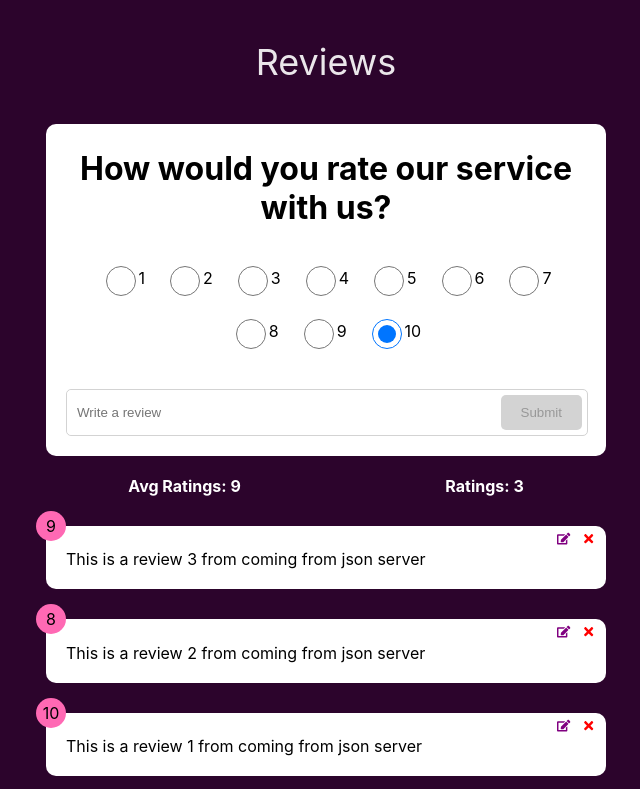
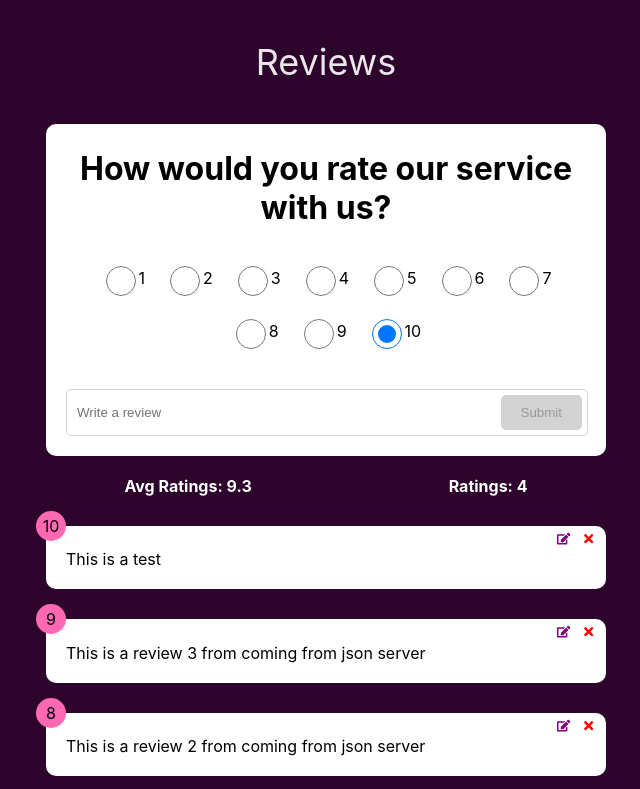
Before and after one commit to oscar-ct/react-reviews, a React (Create React App) app: page / in a window 1280 px wide. Shown: the top 789 px of the page, without its empty margins (314-954 px from the left). Built offline with nearby package versions, Linux system fonts and the light colour scheme; data requests are answered from the project's data file.

Commit message:
feat: removed hardcoded ids, json server handles

```diff
--- a/db.json
+++ b/db.json
@@ -14,6 +14,11 @@
       "id": 3,
       "rating": 9,
       "text": "This is a review 3 from coming from json server"
+    },
+    {
+      "text": "This is a test",
+      "rating": 10,
+      "id": 4
     }
   ]
 }
--- a/src/components/ReviewForm.jsx
+++ b/src/components/ReviewForm.jsx
@@ -4,7 +4,7 @@ import Button from "./Button";
 import RatingSelect from "./RatingSelect";
 import ReviewContext from "../context/ReviewsContext";
 
-let id = 100;
+// let id = 100;
 function ReviewForm() {
 
     const [text, setText] = useState("");
@@ -45,7 +45,7 @@ function ReviewForm() {
         if (text.trim().length >= 10) {
 
             const newReview = {
-                id: id++,
+                // id: id++,
                 text: text,
                 rating: rating,
             }
```
